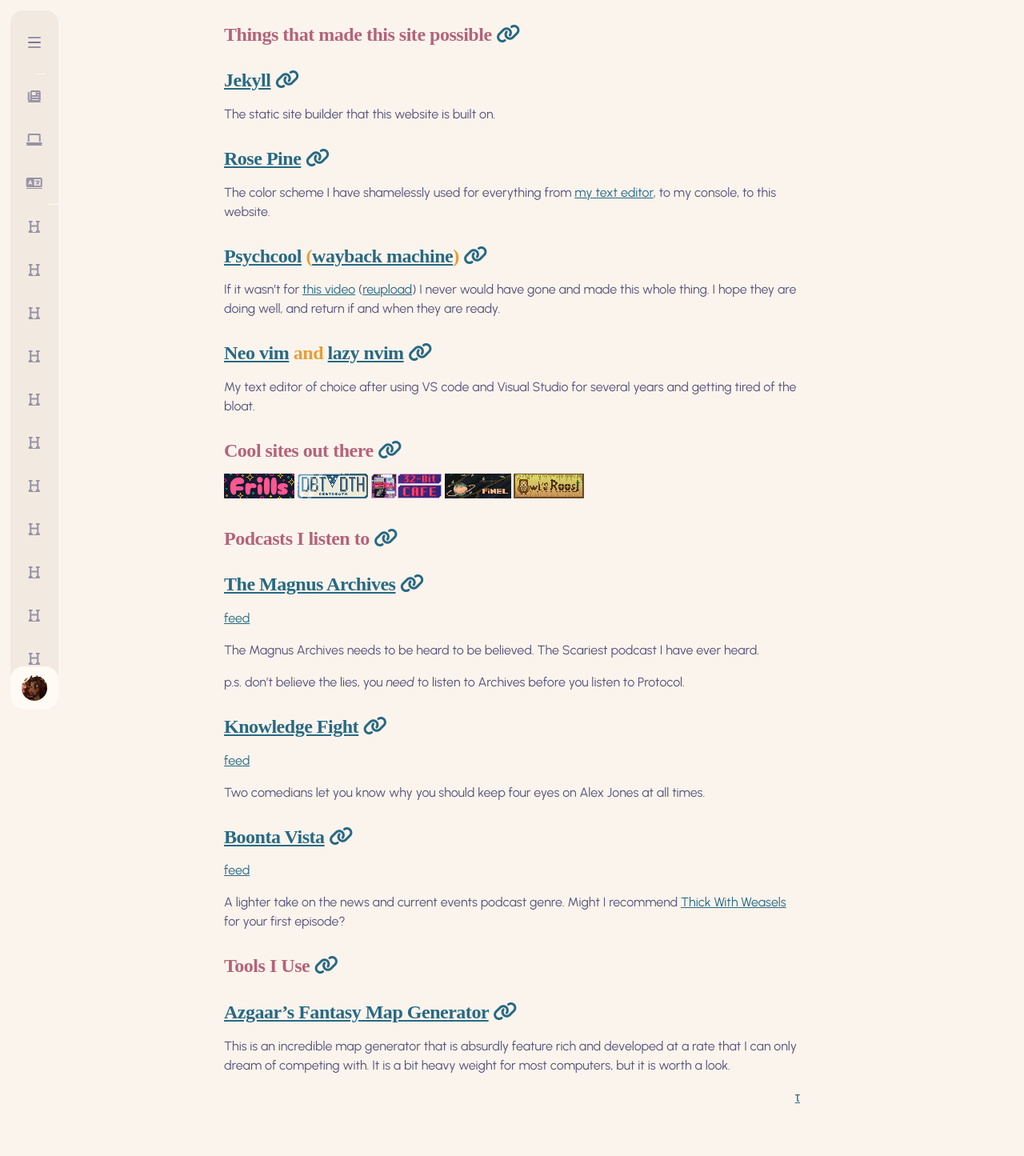
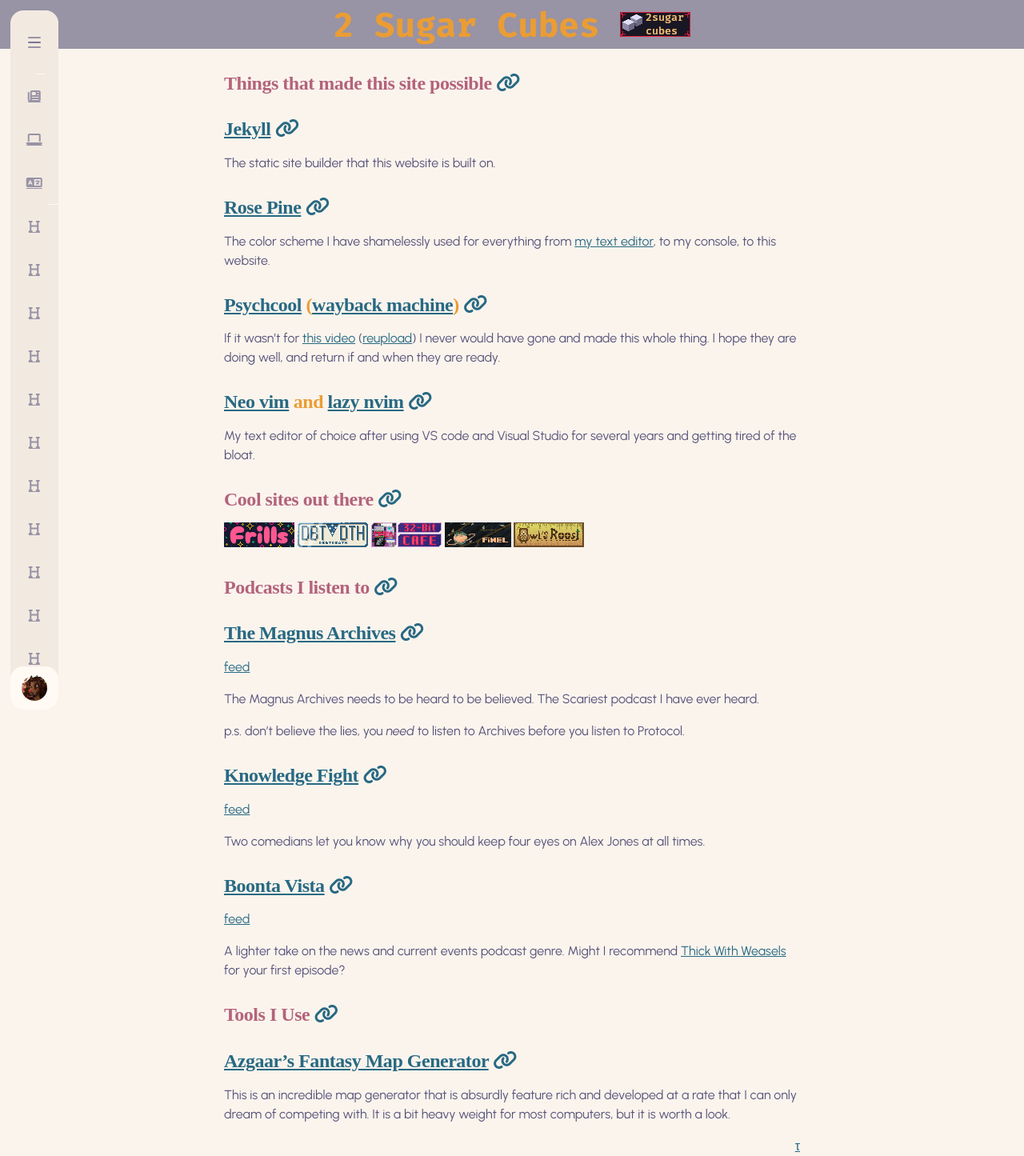
Before and after one commit to 2sugarcubes/2sugarcubes.github.io, a Jekyll site: the page built from cool-tools.md, in a window 1280 px wide. Shown: the whole page at 80% size. Built offline with Jekyll 4.4.1, drawn with Linux system fonts in a browser that asks for light colours; nearby versions of some CDN libraries; some web fonts are replaced; before the commit the page ends 1384 px from its top, so only the background shows below that.

Commit message:
fix: add header to all pages

```diff
--- a/_layouts/default.html
+++ b/_layouts/default.html
@@ -7,6 +7,10 @@
     {% include html_head.html %}
   </head>
   <body>
+    <header>
+      2 Sugar Cubes
+      <img src="/assets/button.webp" alt="2 Sugar Cubes button" />
+    </header>
     {% include sidebar.html %}
     <article>
       {% capture anchor_body %}
--- a/_layouts/post.html
+++ b/_layouts/post.html
@@ -6,6 +6,10 @@
 
   <body>
     {% include sidebar.html %}
+    <header>
+      2 Sugar Cubes
+      <img src="/assets/button.webp" alt="2 Sugar Cubes button" />
+    </header>
     <main>
       <article>
         <hgroup>
```
